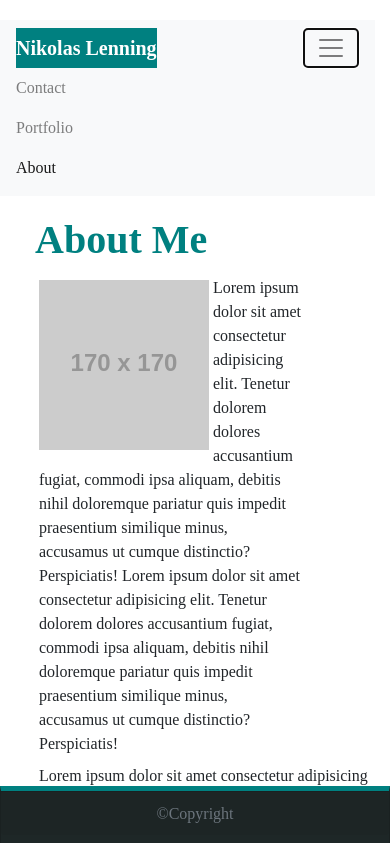
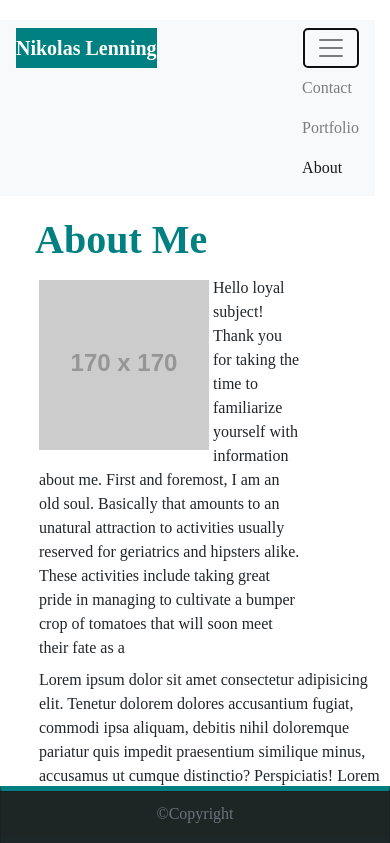
Before and after one commit to nikolaslenning/responsive-portfolio, a plain HTML site: page index.html in a window 390 px wide. Both pictures are taken after a click on the button "Toggle navigation". Shown: the top 843 px of the page. Drawn offline with nearby package versions, Linux system fonts and the light colour scheme; placeholder pictures from the web are drawn by us.

Commit message:
fixed dropdown menu to float right

```diff
--- a/index.html
+++ b/index.html
@@ -18,7 +18,7 @@
                 <span class="navbar-toggler-icon"></span>
             </button>
             <div class="collapse navbar-collapse" id="navbarNavAltMarkup">
-                <div class="navbar-nav ml-auto">
+                <div class="navbar-nav ml-auto float-right">
                     <a class="nav-item nav-link passive" href="./contact.html">Contact <span class="sr-only">(current)</span></a>
                     <a class="nav-item nav-link passive" href="./portfolio.html">Portfolio</a>
                     <a class="nav-item nav-link active" href="./index.html">About</a>
@@ -32,7 +32,7 @@
             <h1 class="h1 col-lg-12 font-weight-bold">About Me</h1>
             <div class="col-md-12">
                 <a class="placeholder float-left p-1 pt-2" href="https://placeholder.com"><img src="https://via.placeholder.com/170"></a>
-                <section class="pull-left pl-0 p-1 col-9 col-md-6">Lorem ipsum dolor sit amet consectetur adipisicing elit. Tenetur dolorem dolores accusantium fugiat, commodi ipsa aliquam, debitis nihil doloremque pariatur quis impedit praesentium similique minus, accusamus ut cumque distinctio? Perspiciatis! Lorem ipsum dolor sit amet consectetur adipisicing elit. Tenetur dolorem dolores accusantium fugiat, commodi ipsa aliquam, debitis nihil doloremque pariatur quis impedit praesentium similique minus, accusamus ut cumque distinctio? Perspiciatis!</section>
+                <section class="pull-left pl-0 p-1 col-9 col-md-6">Hello loyal subject! Thank you for taking the time to familiarize yourself with information about me. First and foremost, I am an old soul. Basically that amounts to an unatural attraction to activities usually reserved for geriatrics and hipsters alike. These activities include taking great pride in managing to cultivate a bumper crop of tomatoes that will soon meet their fate as a  </section>
                 <section class="pull-left p-1">Lorem ipsum dolor sit amet consectetur adipisicing elit. Tenetur dolorem dolores accusantium fugiat, commodi ipsa aliquam, debitis nihil doloremque pariatur quis impedit praesentium similique minus, accusamus ut cumque distinctio? Perspiciatis! Lorem ipsum dolor sit amet consectetur adipisicing elit. Tenetur dolorem dolores accusantium fugiat, commodi ipsa aliquam, debitis nihil doloremque pariatur quis impedit praesentium similique minus, accusamus ut cumque distinctio? Perspiciatis!</section>
             </div>
 
```
Also changed, not shown: contact.html (+1 -1 lines), portfolio.html (+1 -1 lines).
